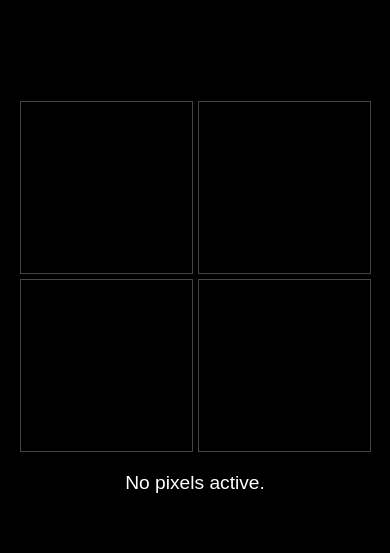
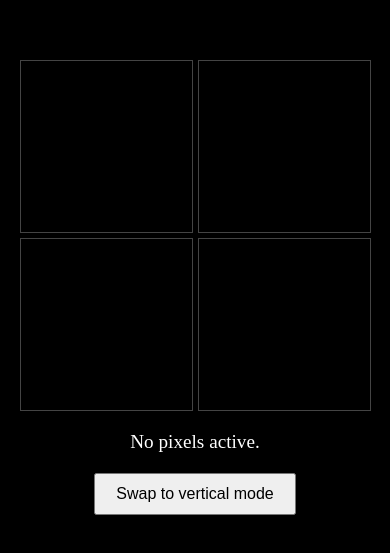
Before and after one commit to Konard/draw-to-solve, a plain HTML site: page index.html in a window 390 px wide. Shown: the part 125-678 px from the top of the page. Drawn offline with Linux system fonts and the light colour scheme.

Commit message:
Add horizonal-vertical swap Better style

```diff
--- a/index.html
+++ b/index.html
@@ -20,7 +20,7 @@
       color: white;
       font-family: Arial, sans-serif;
     }
-    /* The grid container uses a trick to flip rows so that the first cell is bottom left */
+    /* Grid: bottom left is (0,0), top right is (1,1) using flipped y-axis */
     .grid {
       display: grid;
       grid-template-columns: 1fr 1fr;
@@ -31,7 +31,6 @@
       aspect-ratio: 1;
       transform: scaleY(-1);
     }
-    /* Each pixel is flipped back and has a smooth color transition */
     .pixel {
       background-color: black;
       border: 1px solid #444;
@@ -39,21 +38,25 @@
       transition: background-color 0.4s ease;
       transform: scaleY(-1);
     }
-    /* Active pixel: drawn pixel color is green */
     .pixel.active {
       background-color: green;
     }
-    /* Description section styling */
+    /* Description styling with extra spacing and math-friendly font */
     #description {
       margin-top: 20px;
+      margin-bottom: 20px;
       font-size: 1.2em;
+      font-family: "Times New Roman", Georgia, serif;
+    }
+    button {
+      margin-bottom: 20px;
+      padding: 10px 20px;
+      font-size: 1em;
+      cursor: pointer;
     }
   </style>
 </head>
 <body>
-  <!-- Grid with explicitly defined coordinates:
-       Bottom Left: (0,0), Bottom Right: (1,0),
-       Top Left: (0,1), Top Right: (1,1) -->
   <div class="grid">
     <div class="pixel" data-x="0" data-y="0" onclick="toggleColor(this)"></div>
     <div class="pixel" data-x="1" data-y="0" onclick="toggleColor(this)"></div>
@@ -61,22 +64,32 @@
     <div class="pixel" data-x="1" data-y="1" onclick="toggleColor(this)"></div>
   </div>
 
-  <!-- Description section for the drawn function -->
+  <!-- Function description section -->
   <div id="description"></div>
+  <!-- Button to swap orientation between y = f(x) and x = f(y) -->
+  <button id="orientationBtn" onclick="toggleOrientation()">Swap to vertical mode</button>
 
   <script>
-    // Toggle the active state of a pixel and update the description
+    let verticalMode = false;
+
     function toggleColor(pixel) {
       pixel.classList.toggle('active');
       updateDescription();
     }
 
-    // Update the description based on active pixels
+    function toggleOrientation() {
+      verticalMode = !verticalMode;
+      updateDescription();
+      document.getElementById('orientationBtn').innerText = verticalMode
+        ? "Swap to horizontal mode"
+        : "Swap to vertical mode";
+    }
+
     function updateDescription() {
       const pixels = document.querySelectorAll('.pixel');
       let activePoints = [];
 
-      // Collect coordinates of active pixels
+      // Gather coordinates from active pixels
       pixels.forEach(pixel => {
         if(pixel.classList.contains('active')) {
           let x = parseFloat(pixel.dataset.x);
@@ -91,17 +104,19 @@
       } else if(activePoints.length < 2) {
         description = 'Not enough points to determine a function.';
       } else {
-        // Use the first two active points to compute a line, then check collinearity
+        // Depending on the mode, swap roles:
+        // Horizontal mode: interpret as y = f(x)
+        // Vertical mode: interpret as x = f(y) (swap x and y)
+        if(!verticalMode) {
+          // Horizontal mode: y = f(x)
           const p0 = activePoints[0];
           const p1 = activePoints[1];
           if (Math.abs(p1.x - p0.x) < 1e-6) {
-          // Vertical line case
-          description = `x = ${p0.x}`;
+            description = 'The active pixels do not define a function of the form y = f(x).';
           } else {
             let m = (p1.y - p0.y) / (p1.x - p0.x);
             let b = p0.y - m * p0.x;
 
-          // Verify collinearity for all active points
             let collinear = true;
             for(let i = 2; i < activePoints.length; i++){
               const p = activePoints[i];
@@ -111,16 +126,13 @@
               }
             }
             if(!collinear) {
-            description = 'Active points are not collinear.';
+              description = 'The active pixels do not lie on the graph of a single continuous function.';
             } else {
-            // Special case: if m is 1 and intercept is 0, show "x = y" as requested
               if(Math.abs(m - 1) < 1e-6 && Math.abs(b) < 1e-6){
-              description = 'x = y';
+                description = 'y = x';
               } else if(Math.abs(m) < 1e-6) {
-              // Horizontal line
                 description = `y = ${b.toFixed(2)}`;
               } else {
-              // Format slope and intercept to 2 decimals
                 let mStr = m.toFixed(2);
                 let bStr = Math.abs(b).toFixed(2);
                 description = b < 0
@@ -129,11 +141,45 @@
               }
             }
           }
+        } else {
+          // Vertical mode: x = f(y) – swap roles (treat original y as input)
+          const p0 = { x: activePoints[0].y, y: activePoints[0].x };
+          const p1 = { x: activePoints[1].y, y: activePoints[1].x };
+          if (Math.abs(p1.x - p0.x) < 1e-6) {
+            description = 'The active pixels do not define a function of the form x = f(y).';
+          } else {
+            let m = (p1.y - p0.y) / (p1.x - p0.x);
+            let b = p0.y - m * p0.x;
+
+            let collinear = true;
+            for(let i = 2; i < activePoints.length; i++){
+              const pt = { x: activePoints[i].y, y: activePoints[i].x };
+              if(Math.abs(pt.y - (m * pt.x + b)) > 1e-6){
+                collinear = false;
+                break;
+              }
+            }
+            if(!collinear) {
+              description = 'The active pixels do not lie on the graph of a single continuous function.';
+            } else {
+              if(Math.abs(m - 1) < 1e-6 && Math.abs(b) < 1e-6){
+                description = 'x = y';
+              } else if(Math.abs(m) < 1e-6) {
+                description = `x = ${b.toFixed(2)}`;
+              } else {
+                let mStr = m.toFixed(2);
+                let bStr = Math.abs(b).toFixed(2);
+                description = b < 0
+                  ? `x = ${mStr}y - ${bStr}`
+                  : `x = ${mStr}y + ${bStr}`;
+              }
+            }
+          }
+        }
       }
       document.getElementById('description').innerText = description;
     }
 
-    // Initialize description on load
     window.onload = updateDescription;
   </script>
 </body>
```
Lines whose indentation alone changed are shown as unchanged.
